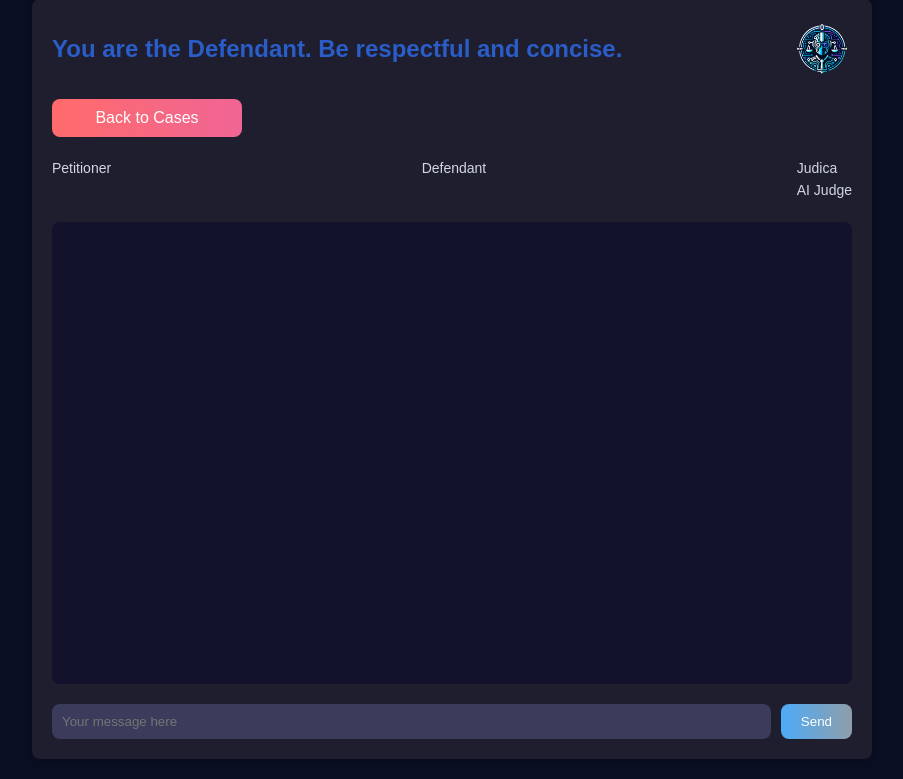
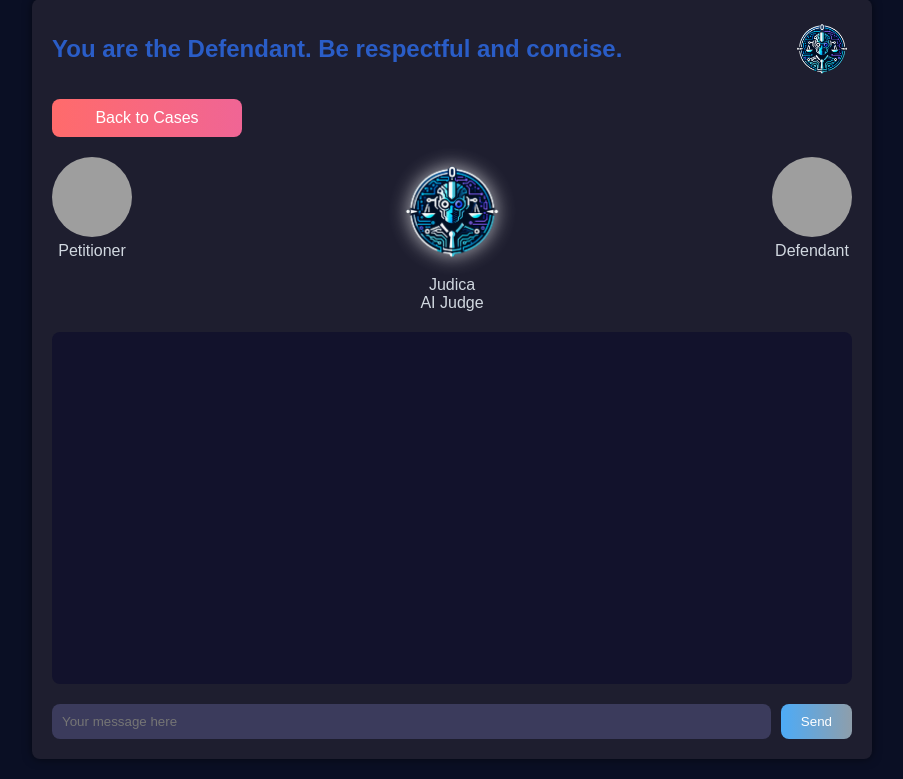
Before and after one commit to Adhivp/Judica, a Django app: template AI_courtroom/templates/AI_courtroom.html in a window 1280 px wide. Shown: the part 21-800 px from the top of the page, without its empty margins (188-1091 px from the left). Run offline with Django 5.2, Linux system fonts and the light colour scheme; the template is opened without the code that fills it, so the values that code supplies are empty; grey boxes are pictures that could not be loaded.

Commit message:
Finished final Designs

```diff
--- a/AI_courtroom/templates/AI_courtroom.html
+++ b/AI_courtroom/templates/AI_courtroom.html
@@ -1,3 +1,4 @@
+
 <!DOCTYPE html>
 <html lang="en">
 <head>
@@ -15,6 +16,12 @@
     <meta name="msapplication-config" content="{% static 'favicons/browserconfig.xml' %}">
     <meta name="theme-color" content="#ffffff">
     <style>
+        .logo {
+    width: 100px;
+    height: 100px;
+    filter: drop-shadow(0 0 10px rgba(255, 255, 255, 0.7));
+}
+
         body {
             font-family: Arial, sans-serif;
             background-color: #0a0f24;
@@ -56,10 +63,26 @@
             justify-content: space-between;
             margin-bottom: 20px;
         }
-        .participants div {
-            text-align: left;
-            font-size: 14px;
-            line-height: 1.6;
+        .participant {
+            display: flex;
+            flex-direction: column;
+            align-items: center;
+            color: #d1d8e0;
+        }
+        .participant img {
+            border-radius: 50%;
+            width: 80px;
+            height: 80px;
+            margin-bottom: 5px;
+        }
+        .participantjudica img {
+            border-radius: 50%;
+            width: 110px;
+            height: 110px;
+            margin-bottom: 5px;
+        }
+        .participant-details {
+            text-align: center;
         }
         .chat {
             background-color: #12122c;
@@ -157,17 +180,26 @@
         </div>
         <a href="{% url 'user_cases' %}" class="back-button">Back to Cases</a>
         <div class="participants">
-            <div>
+            <div class="participant">
+                <img src="{% if case.filed_by.userprofile.profile_photo %}{{ case.filed_by.userprofile.profile_photo.url }}{% else %}{% static 'images/default_profile.png' %}{% endif %}" alt="Petitioner">
+                <div class="participant-details">
                     <div>{{ case.filed_by.username }}</div>
                     <div>Petitioner</div>
                 </div>
-            <div>
+            </div>
+            <div class="participantjudica">
+                <img src="{% static 'images/logo.png' %}" alt="Judica AI" class="logo">
+                <div class="participant-details">
+                    <div>Judica</div>
+                    <div>AI Judge</div>
+                </div>
+            </div>
+            <div class="participant">
+                <img src="{% if case.case_against.userprofile.profile_photo %}{{ case.case_against.userprofile.profile_photo.url }}{% else %}{% static 'images/default_profile.png' %}{% endif %}" alt="Defendant">
+                <div class="participant-details">
                     <div>{{ case.case_against.username }}</div>
                     <div>Defendant</div>
                 </div>
-            <div>
-                <div>Judica</div>
-                <div>AI Judge</div>
             </div>
         </div>
         <div class="chat">
@@ -183,65 +215,19 @@
             </div>
             {% endfor %}
         </div>
+        <form id="messageForm" method="post" action="{% url 'send_message' case.id %}">
+            {% csrf_token %}
             <div class="input-section">
-            <input type="text" placeholder="Your message here" id="userMessage">
-            <button onclick="sendMessage({{ case.id }})">Send</button>
+                <input type="text" name="message" placeholder="Your message here" id="userMessage">
+                <button type="submit">Send</button>
             </div>
+        </form>
     </div>
-
+</body>
 <script>
-        function sendMessage(caseId) {
-            const userMessage = document.getElementById('userMessage').value;
-            if (userMessage.trim() !== '') {
+    document.addEventListener('DOMContentLoaded', function() {
         const chat = document.querySelector('.chat');
-                const csrfToken = '{{ csrf_token }}';
-
-                fetch(`/courtroom/${caseId}/send_message/`, {
-                    method: 'POST',
-                    headers: {
-                        'Content-Type': 'application/json',
-                        'X-CSRFToken': csrfToken,
-                    },
-                    body: JSON.stringify({
-                        message: userMessage
-                    })
-                })
-                .then(response => response.json())
-                .then(data => {
-                    if (data.status === 'success') {
-                        const newMessage = document.createElement('div');
-                        newMessage.classList.add('message', 'right');
-
-                        const messageImg = document.createElement('img');
-                        messageImg.src = '{{ user.userprofile.profile_photo.url }}';
-                        messageImg.alt = 'You';
-
-                        const messageContent = document.createElement('div');
-                        messageContent.classList.add('message-content');
-
-                        const messageHeader = document.createElement('div');
-                        messageHeader.classList.add('message-header');
-                        messageHeader.textContent = 'You';
-
-                        const messageBody = document.createElement('div');
-                        messageBody.classList.add('message-body');
-                        const messageText = document.createElement('p');
-                        messageText.textContent = userMessage;
-                        messageBody.appendChild(messageText);
-
-                        messageContent.appendChild(messageHeader);
-                        messageContent.appendChild(messageBody);
-
-                        newMessage.appendChild(messageImg);
-                        newMessage.appendChild(messageContent);
-                        chat.appendChild(newMessage);
-
-                        document.getElementById('userMessage').value = '';
         chat.scrollTop = chat.scrollHeight;
-                    }
     });
-            }
-        }
 </script>
-</body>
 </html>
```
Also changed, not shown: AI_courtroom/views.py (+4 -3 lines). Lines whose indentation alone changed are shown as unchanged.
